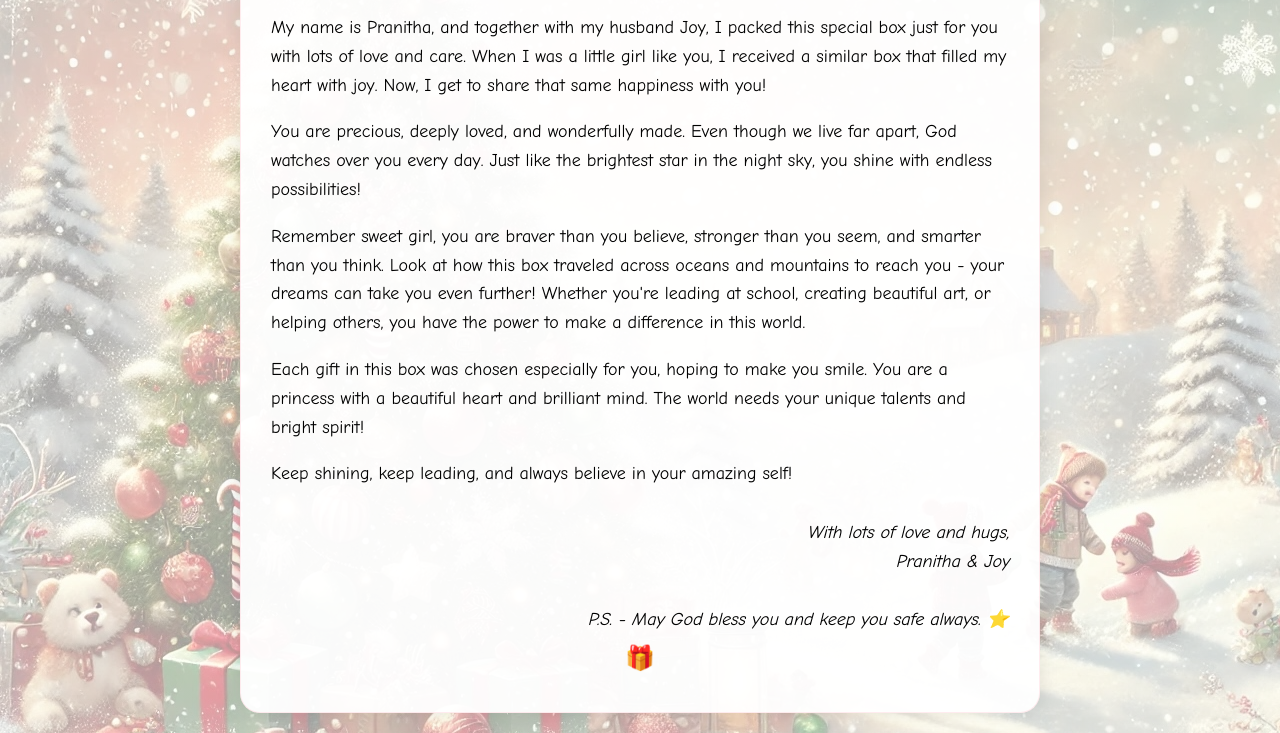
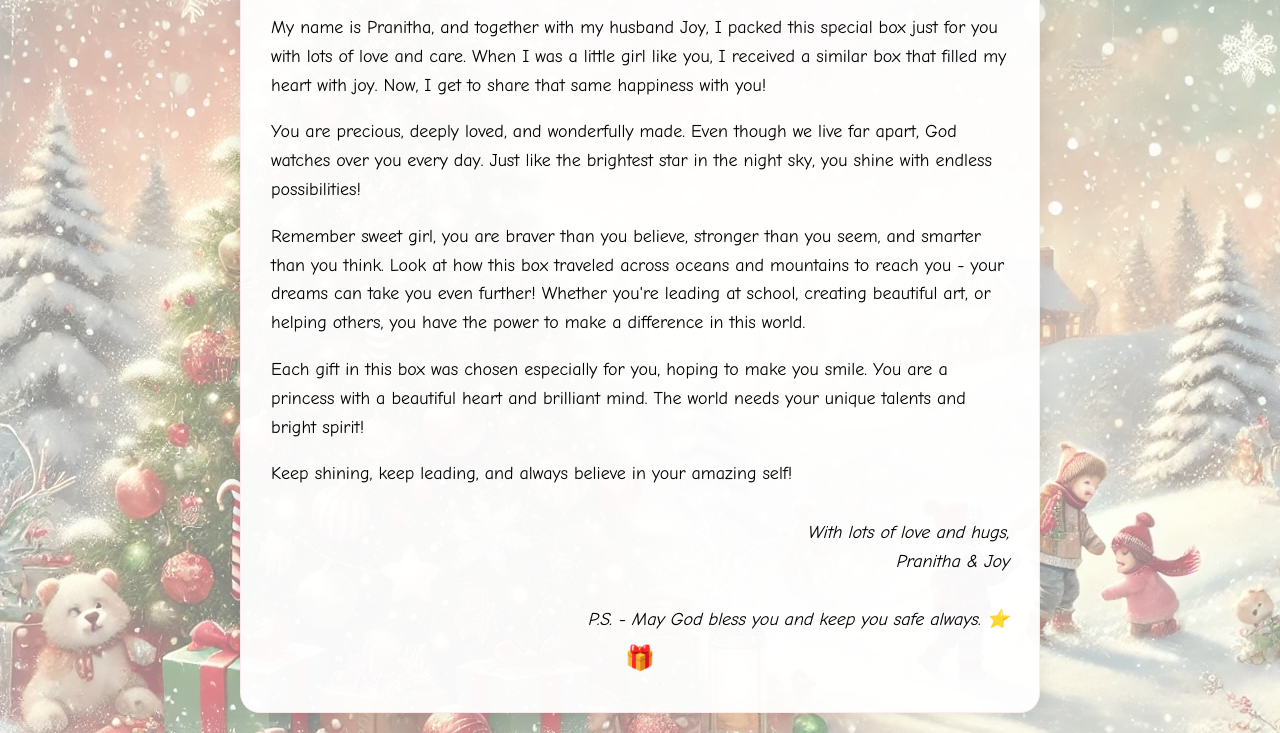
Before and after one commit to Jchavali/girls-christmas-letter, a plain HTML site: page index.html in a window 1280 px wide. Shown: the part 213-946 px from the top of the page. Drawn offline with Linux system fonts and the light colour scheme.

Commit message:
Update index.html

```diff
--- a/index.html
+++ b/index.html
@@ -10,7 +10,7 @@
             max-width: 800px;
             margin: 0 auto;
             padding: 20px;
-            background: linear-gradient(rgba(255, 255, 255, 0.6), rgba(255, 255, 255, 0.6)),
+            background: linear-gradient(rgba(255, 255, 255, 0.5), rgba(255, 255, 255, 0.5)),
                         url('./background.jpg');
             min-height: 100vh;
         }
```
